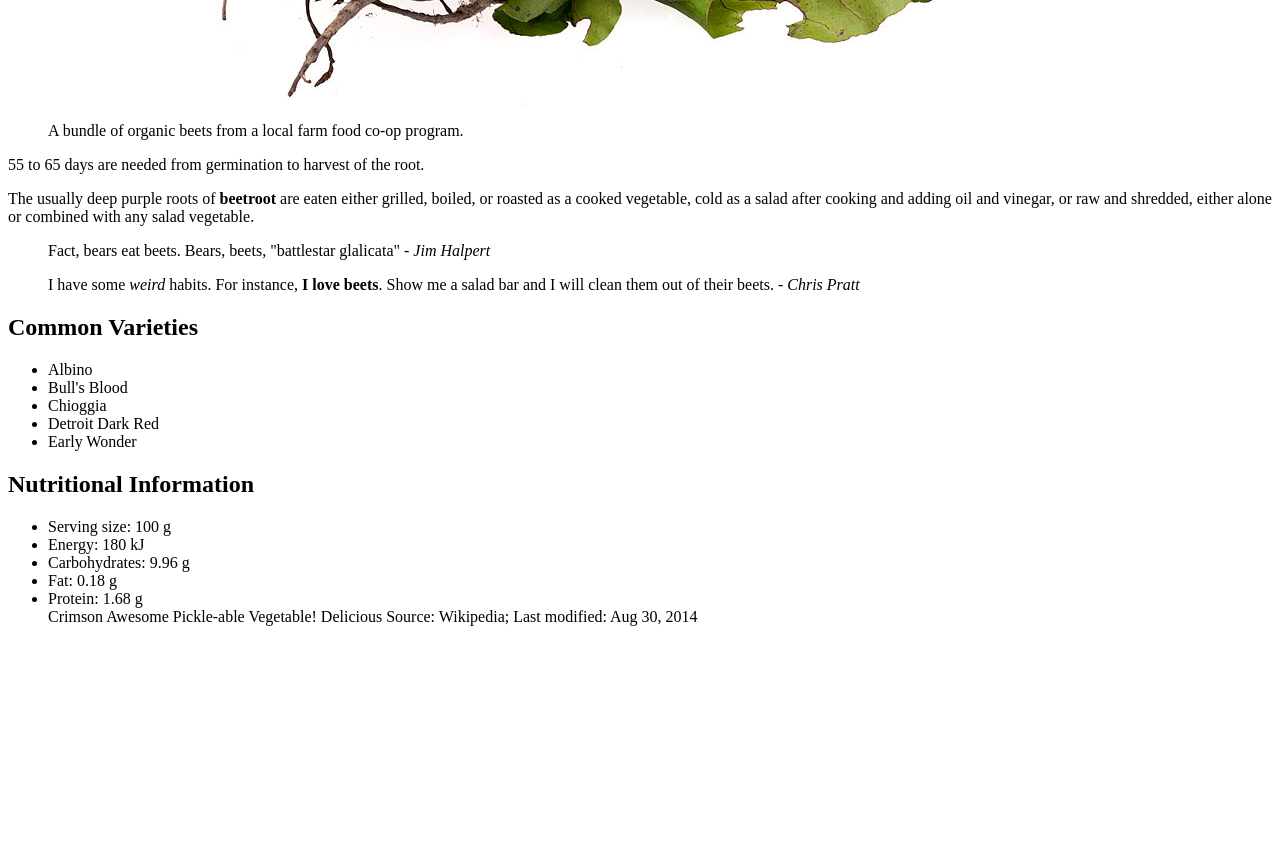
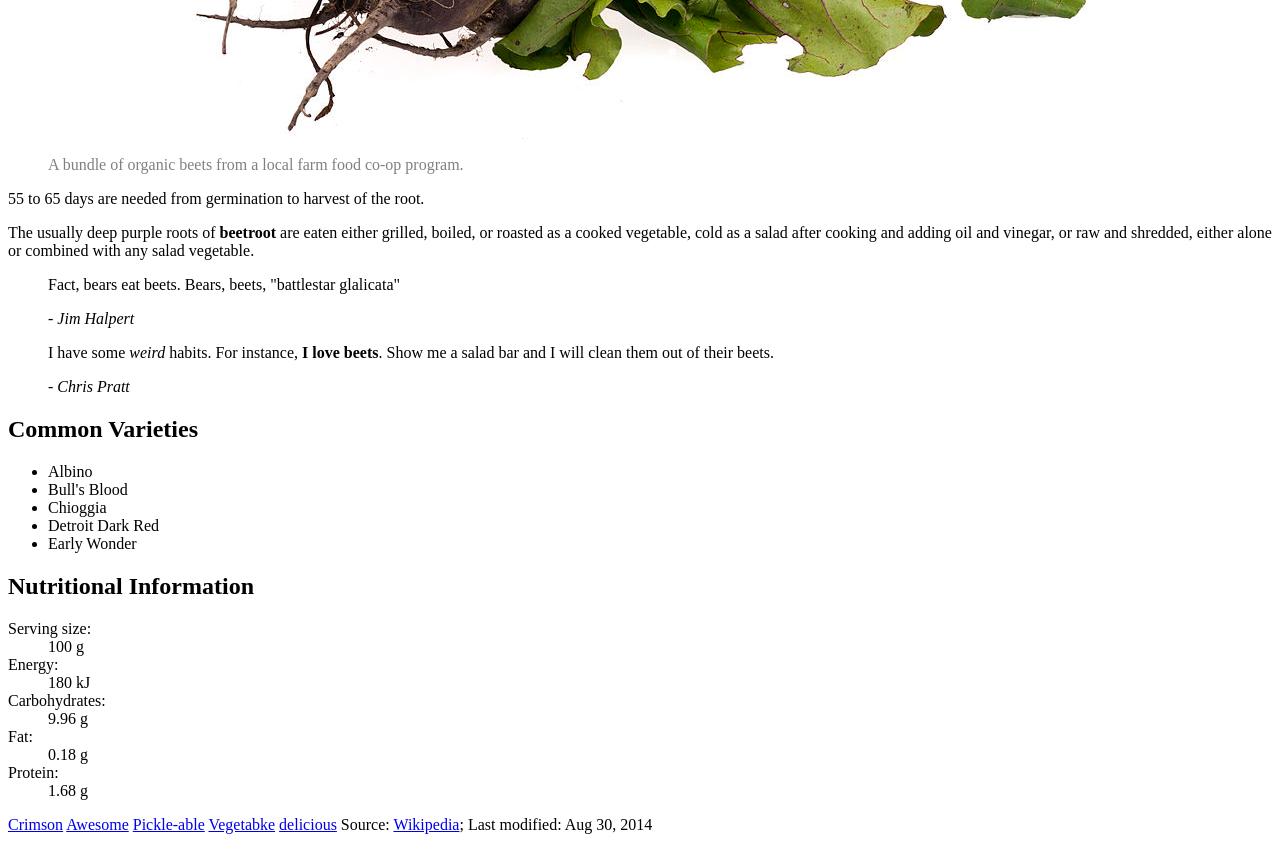
Before and after one commit to ccaterinaghost/dsn1678-exercise-0, a plain HTML site: page index.html in a window 1280 px wide. Shown: the part 820-1662 px from the top of the page. Before the commit the page ends 1462 px from the top, so only its background shows below. Drawn offline with Linux system fonts and the light colour scheme.

Commit message:
added css

```diff
--- /dev/null
+++ b/css/general.css
@@ -0,0 +1,9 @@
+h1 {
+	color: red;
+	font: 100%, sans-serif;
+}
+
+figcaption {
+	color: gray;
+	font: 50%, sans-serif;
+}
--- a/index.html
+++ b/index.html
@@ -2,28 +2,31 @@
 <html lang="en-ca">
 <head>
   <meta charset="utf-8">
-  <title></title>
+  <title>Beets</title>
+  <link href="/css/general.css" rel="stylesheet">
 </head>
 <body>
 
-<h1>Beetroot (Beta vulgaris)</h1>
+<h1>Beetroot <i>(Beta vulgaris)</i></h1>
+<br>
 
 <figure>
-	<img src="img/beet.jpg" height="858" width="1280">
+	<img src="img/beet.jpg">
 	<figcaption>A bundle of organic beets from a local farm food co-op program.</figcaption>
 </figure>
+
 
 <p>55 to 65 days are needed from germination to harvest of the root.</p>
 <p>The usually deep purple roots of <strong>beetroot</strong> are eaten either grilled, boiled, or roasted as a
 cooked vegetable, cold as a salad after cooking and adding oil and vinegar, or raw and
 shredded, either alone or combined with any salad vegetable.</p>
 
-<blockquote>Fact, bears eat beets. Bears, beets, "battlestar glalicata"
-<cite>- Jim Halpert</cite></blockquote>
+<blockquote><p>Fact, bears eat beets. Bears, beets, "battlestar glalicata"</p>
+<footer>- <cite>Jim Halpert</cite</footer></blockquote>
 
-<blockquote>I have some <i>weird</i> habits. For instance, <strong>I love beets</strong>. Show me a salad bar and I will
-clean them out of their beets.
-<cite>- Chris Pratt</cite></blockquote>
+<blockquote><p>I have some <i>weird</i> habits. For instance, <strong>I love beets</strong>. Show me a salad bar and I will
+clean them out of their beets.</p>
+<footer>- <cite>Chris Pratt</cite></footer></blockquote>
 
 <h2>Common Varieties</h2>
 <ul>
@@ -35,22 +38,25 @@ clean them out of their beets.
 </ul>
 
 <h2>Nutritional Information</h2>
-<ul>
-	<li>Serving size: 100 g</li>
-	<li>Energy: 180 kJ</li>
-	<li>Carbohydrates: 9.96 g</li>
-	<li>Fat: 0.18 g</li>
-	<li>Protein: 1.68 g</li>
+<dl>
+	<dt>Serving size:</dt> <dd><data value="100">100 g</data></dd>
+	<dt>Energy:</dt> <dd><data value="180">180 kJ</data></dd>
+	<dt>Carbohydrates:</dt> <dd><data value="9.96">9.96 g</data></dd>
+	<dt>Fat:</dt> <dd><data value="0.18">0.18 g</data></dd>
+	<dt>Protein:</dt> <dd><data value="1.68">1.68 g</data></dd>
+</dl>
 
 
-Crimson
-Awesome
-Pickle-able
-Vegetable!
-Delicious
-Source: Wikipedia; Last modified: Aug 30, 2014</li>
+<a href="#">Crimson</a>
+<a href="#">Awesome</a>
+<a href="#">Pickle-able</a>
+<a href="#">Vegetabke</a>
+<a href="#">delicious</a>
 
-</ul>
+
+Source: <a href="#">Wikipedia</a>; Last modified: <time>Aug 30, 2014</time>
+
+
 
 </body>
 </html>
```
